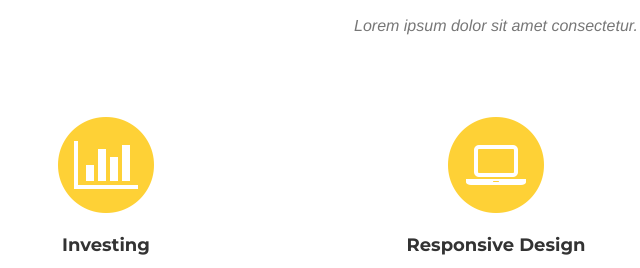
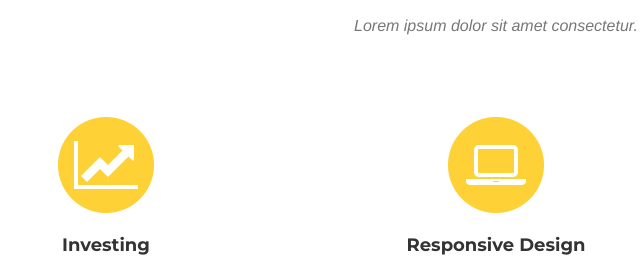
Before and after one commit to brandtoliver/brandtoliver.github.io, a website: page index.html in a window 1280 px wide. Shown: the part 955-1223 px from the top of the page, 144-784 px from the left. Drawn offline with nearby package versions, Linux system fonts and the light colour scheme; grey boxes are pictures that could not be loaded; a web font is replaced by a local one.

Commit message:
fa fa-bar-chart

```diff
--- a/index.html
+++ b/index.html
@@ -94,7 +94,7 @@
                 <div class="col-md-4">
                     <span class="fa-stack fa-4x">
                         <i class="fa fa-circle fa-stack-2x text-primary"></i>
-                        <i class="fa fa-bar-chart fa-stack-1x fa-inverse"></i>
+                        <i class="fa fa-line-chart fa-stack-1x fa-inverse"></i>
                     </span>
                     <h4 class="service-heading">Investing</h4>
                     <iframe src="https://www.shareville.dk/widget/portfolio/95949/yield?period=365" frameborder="0" allowtransparency="true" scrolling="no"></iframe>
```
